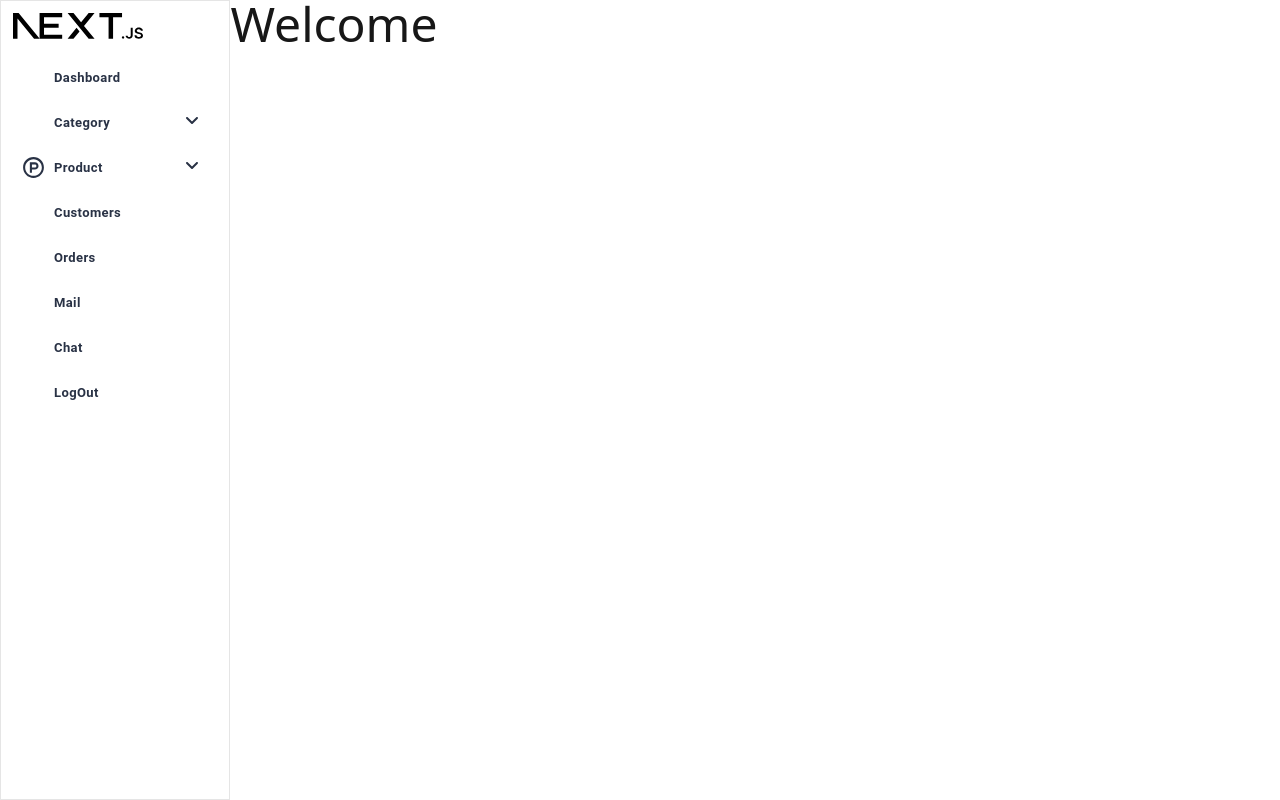
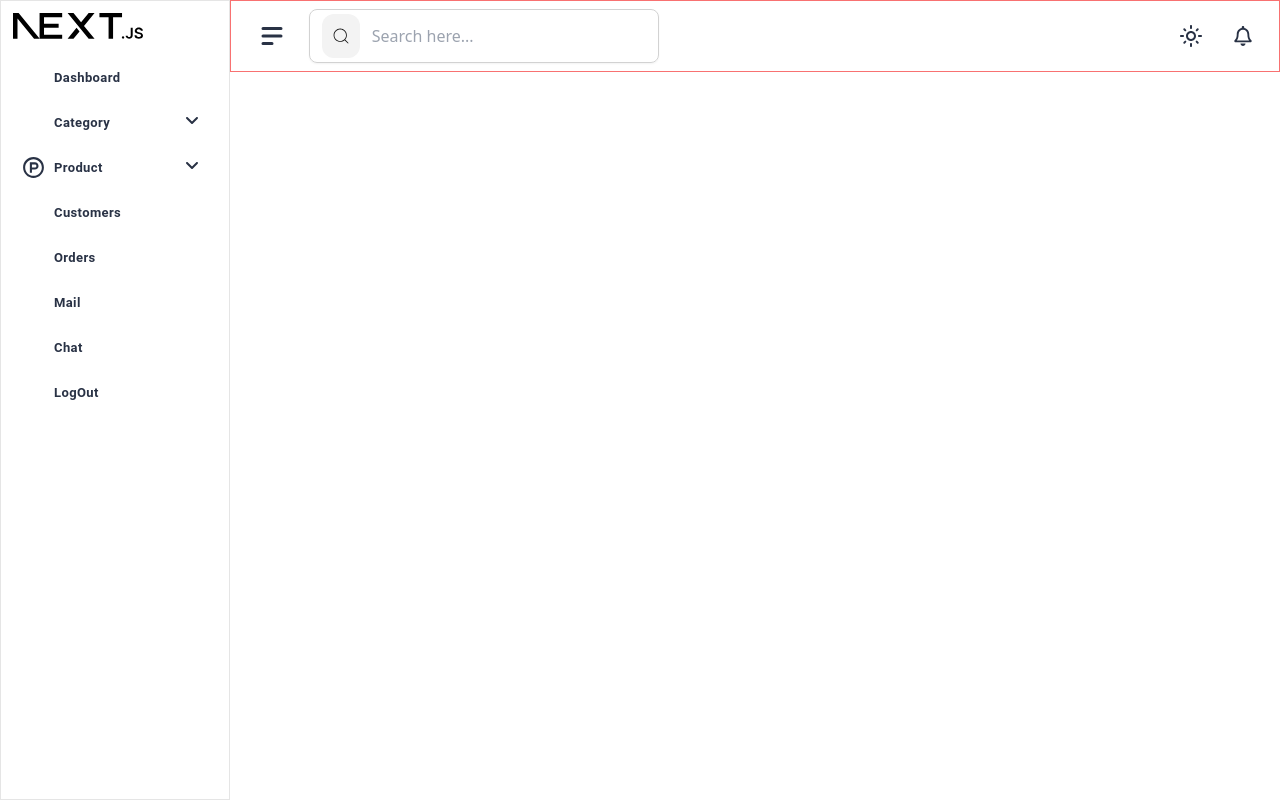
Before and after one commit to preetitaware04/admin-dashboard, a Next.js app: page / in a window 1280 px wide. Built offline with nearby package versions, Linux system fonts and the light colour scheme; some icons are missing.

Commit message:
header wip

```diff
--- /dev/null
+++ b/src/_components/Header/index.jsx
@@ -0,0 +1,31 @@
+import { Button } from "@mui/material";
+import React from "react";
+import { HiMenuAlt2 } from "react-icons/hi";
+import SearchBox from "../SearchBox";
+import { MdOutlineLightMode, MdDarkMode } from "react-icons/md";
+import { FaRegBell } from "react-icons/fa";
+
+const Header = () => {
+  return (
+    <header className="flex w-[82%] fixed top-0 right-0 z-100 px-4 py-2 justify-between border border-red-400">
+      <div className="flex items-center gap-3">
+        <Button className="!min-w-[40px] !w-[50px] !rounded-full !text-medium">
+          <HiMenuAlt2 size={30} />
+        </Button>
+
+        <SearchBox placeholder="Search here..." width="350px" />
+      </div>
+
+      <div className="flex items-center gap-3">
+        <Button className="!min-w-[40px] !w-[40px] !rounded-full !text-medium">
+          <MdOutlineLightMode size={30} />
+        </Button>
+        <Button className="!min-w-[40px] !w-[40px] !rounded-full !text-medium">
+          <FaRegBell size={20} />
+        </Button>
+      </div>
+    </header>
+  );
+};
+
+export default Header;
--- /dev/null
+++ b/src/_components/SearchBox/index.jsx
@@ -0,0 +1,23 @@
+import React from "react";
+import { CiSearch } from "react-icons/ci";
+
+const SearchBox = ({ placeholder, width }) => {
+  return (
+    <div
+      className={`searchbox relative border border-[#d2d2d2] rounded-lg shadow-sm flex gap-3 items-center px-3 py-1`}
+      style={{ width: width }}
+    >
+      <div className="bg-[#F3F3F3] w-11 h-11 rounded-xl flex justify-center items-center">
+        <CiSearch size={30} className="w-5 h-5" />
+      </div>
+
+      <input
+        type="text"
+        placeholder={placeholder}
+        className="w-full outline-none"
+      />
+    </div>
+  );
+};
+
+export default SearchBox;
--- a/src/app/layout.js
+++ b/src/app/layout.js
@@ -1,5 +1,6 @@
-import Sidebar from "@/_components/sidebar";
+import Sidebar from "@/_components/Sidebar";
 import "./globals.css";
+import Header from "@/_components/Header";
 
 export const metadata = {
   title: "Dashboard",
@@ -14,7 +15,10 @@ export default function RootLayout({ children }) {
           <div className="sidebar w-[18%] h-screen">
             <Sidebar />
           </div>
-          <div className="rightContent w-[82%]">{children}</div>
+          <div className="rightContent w-[82%]">
+            <Header />
+            <div className="p-3">{children}</div>
+          </div>
         </div>
       </body>
     </html>
--- a/src/app/page.js
+++ b/src/app/page.js
@@ -1,7 +1,3 @@
 export default function Home() {
-  return (
-    <>
-      <h1 className="text-5xl">Welcome</h1>
-    </>
-  );
+  return <></>;
 }
```
